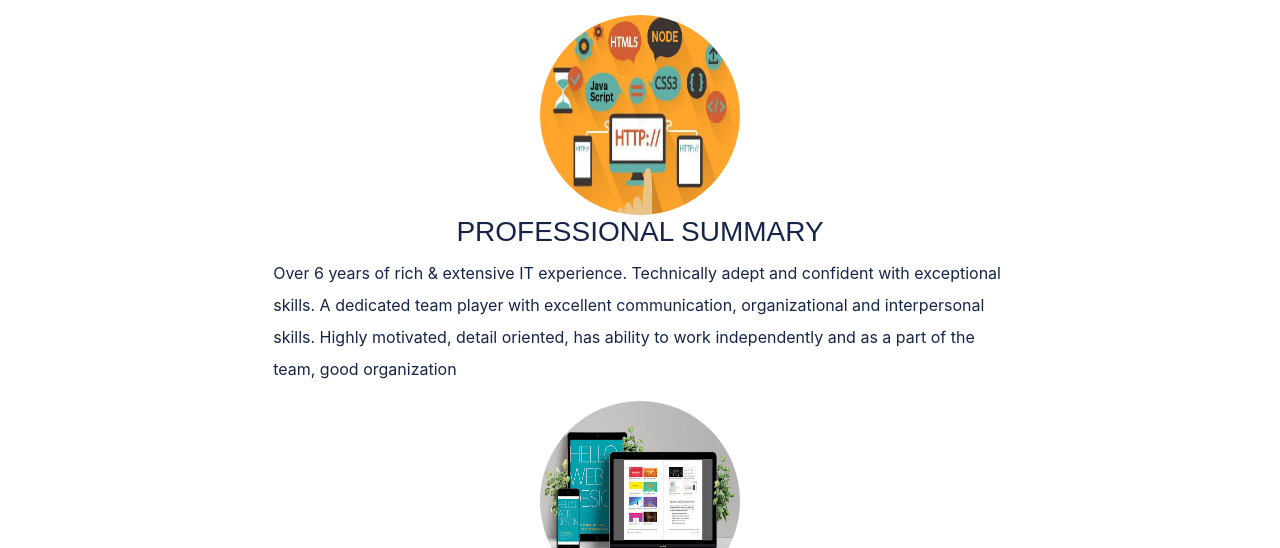
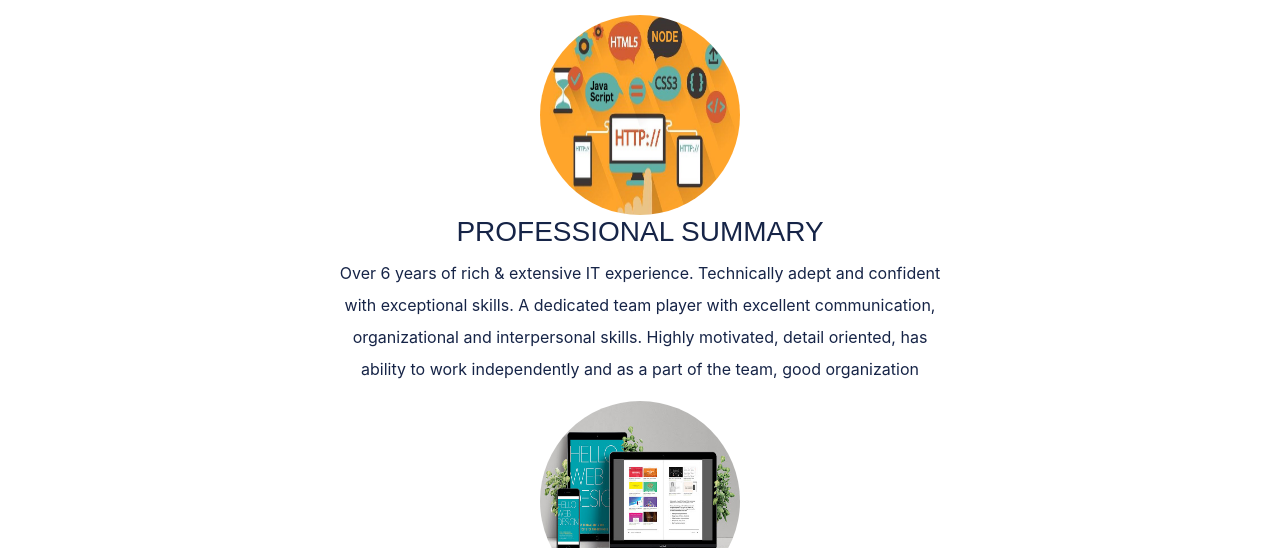
Before and after one commit to poovannapk/portfolio, a plain HTML site: page index.html in a window 1280 px wide. Shown: the part 252-800 px from the top of the page. Drawn offline with nearby package versions, Linux system fonts and the light colour scheme.

Commit message:
Add files via upload

```diff
--- a/css/styles.css
+++ b/css/styles.css
@@ -34,7 +34,7 @@ h1 {
 }
 
 .middle-container {
-
+padding: 0px 100px;
 }
 .imgres{
   text-align: center;
@@ -96,7 +96,6 @@ padding: 0% 15%;
     /* margin: 10px 30% 80px 0%; */
     /* left: 375px; */
     padding: 0% 40% 0% 40%;
-    text-align: left;
     line-height: 2;
     padding: 0% 15%;
 }
```
Also changed, not shown: index.html (+2 -2 lines).
